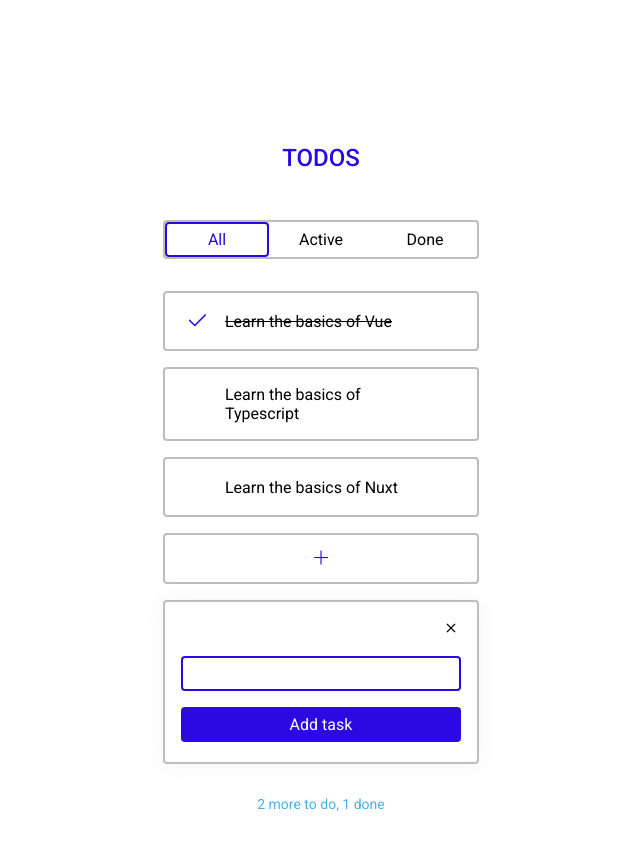
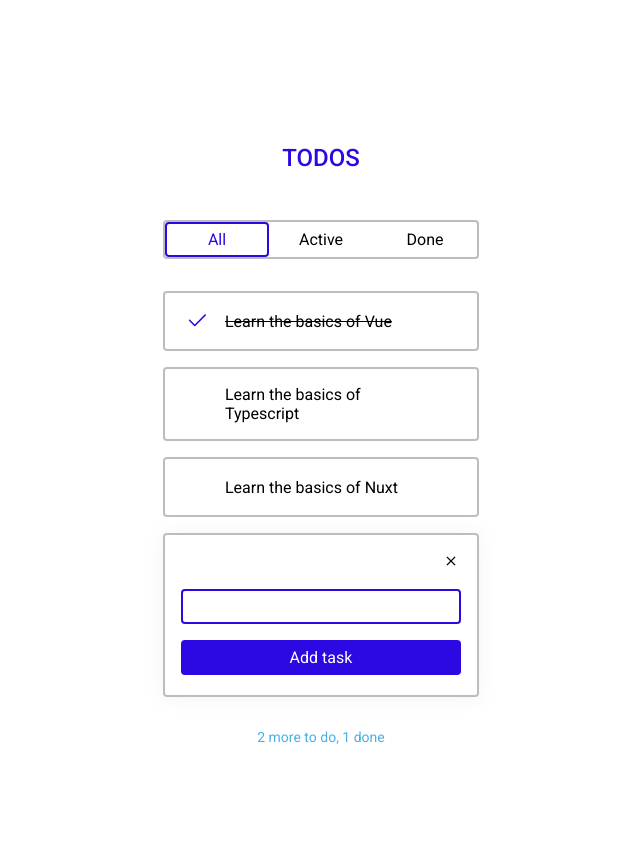
Before and after one commit to alexchasx/todos--vue, a Vue app: page / in a window 1280 px wide. Both pictures are taken after a click on the button 640 px from the left and 558 px from the top of the page. Shown: the top 848 px of the page, without its empty margins (319-959 px from the left). Built offline with nearby package versions, Linux system fonts and the light colour scheme.

Commit message:
created: create item

```diff
--- a/src/App.vue
+++ b/src/App.vue
@@ -5,6 +5,11 @@ import AppFilters from '@/components/AppFilters.vue';
 import AppTodoList from '@/components/AppTodoList.vue';
 import AppAddTodo from '@/components/AppAddTodo.vue';
 import AppFooter from '@/components/AppFooter.vue';
+import { Item } from '@/types/Item';
+
+interface State {
+  items: Item[];
+}
 
 export default defineComponent({
   components: {
@@ -13,6 +18,34 @@ export default defineComponent({
     AppTodoList,
     AppAddTodo,
     AppFooter,
+  },
+
+  data(): State {
+    return {
+      items: [
+        { id: 1, text: 'Learn the basics of Vue', status: true },
+        { id: 2, text: 'Learn the basics of Typescript', status: false },
+        { id: 3, text: 'Learn the basics of Nuxt', status: false },
+      ],
+    };
+  },
+
+  methods: {
+    addItem(item: Item) {
+      this.items.push(item);
+    },
+
+    toggleItem(id: number) {
+      const targetItem = this.items.find((item: Item) => item.id === id);
+
+      if (targetItem) {
+        targetItem.status = !targetItem.status;
+      }
+    },
+
+    removeItem(id: number) {
+      this.items = this.items.filter((item: Item) => item.id !== id);
+    },
   },
 });
 </script>
@@ -34,9 +67,13 @@ export default defineComponent({
         <AppFilters />
 
         <main class="app-main">
-          <AppTodoList />
+          <AppTodoList
+            :items="items"
+            @toggle-item="toggleItem"
+            @remove-item="removeItem"
+          />
 
-          <AppAddTodo />
+          <AppAddTodo @add-item="addItem" />
         </main>
 
         <AppFooter />
--- a/src/components/AppAddTodo.vue
+++ b/src/components/AppAddTodo.vue
@@ -1,16 +1,60 @@
+<script lang="ts">
+import { defineComponent } from 'vue';
+import { Item } from '@/types/Item';
+
+interface State {
+  isFormVisible: boolean;
+  itemText: string;
+}
+
+export default defineComponent({
+  data() {
+    return {
+      isFormVisible: false,
+      itemText: '',
+    };
+  },
+
+  methods: {
+    showForm(): void {
+      this.isFormVisible = true;
+    },
+
+    closeForm(): void {
+      this.isFormVisible = false;
+    },
+
+    addItem() {
+      this.$emit('addItem', {
+        id: Date.now(),
+        text: this.itemText,
+        status: false,
+      });
+
+      this.itemText = '';
+    },
+  },
+
+  emits: {
+    addItem: (item: Item) => item,
+  },
+});
+</script>
+
 <template>
   <section class="add-todo">
-    <button class="add-todo__show-form-button">
-      <i class="bi bi-plus-lg"></i>
-    </button>
-    <form class="add-todo__form">
-      <button class="close-button" type="button">
+    <form v-if="isFormVisible" class="add-todo__form" @submit.prevent="addItem">
+      <button class="close-button" type="button" @click="closeForm">
         <i class="bi bi-x"></i>
       </button>
       <div class="text-input text-input--focus">
-        <input class="input" />
+        <input v-model="itemText" class="input" />
       </div>
       <button class="button button--filled">Add task</button>
     </form>
+
+    <button v-else class="add-todo__show-form-button" @click="showForm">
+      <i class="bi bi-plus-lg"></i>
+    </button>
   </section>
 </template>
--- a/src/components/AppTodoList.vue
+++ b/src/components/AppTodoList.vue
@@ -1,39 +1,32 @@
 <script lang="ts">
-import { defineComponent } from 'vue';
+import { PropType, defineComponent } from 'vue';
 import AppTodoItem from '@/components/AppTodoItem.vue';
 import { Item } from '@/types/Item';
-
-interface State {
-  items: Item[];
-}
 
 export default defineComponent({
   components: {
     AppTodoItem,
   },
 
-  data(): State {
-    return {
-      items: [
-        { id: 1, text: 'Learn the basics of Vue', status: true },
-        { id: 2, text: 'Learn the basics of Typescript', status: false },
-        { id: 3, text: 'Learn the basics of Nuxt', status: false },
-      ],
-    };
+  props: {
+    items: {
+      type: Array as PropType<Item[]>,
+    },
   },
 
   methods: {
     toggleItem(id: number) {
-      const targetItem = this.items.find((item: Item) => item.id === id);
-
-      if (targetItem) {
-        targetItem.status = !targetItem.status;
-      }
+      this.$emit('toggleItem', id);
     },
 
     removeItem(id: number) {
-      this.items = this.items.filter((item: Item) => item.id !== id);
+      this.$emit('removeItem', id);
     },
+  },
+
+  emits: {
+    toggleItem: (id: number) => Number.isInteger(id),
+    removeItem: (id: number) => Number.isInteger(id),
   },
 });
 </script>
```
